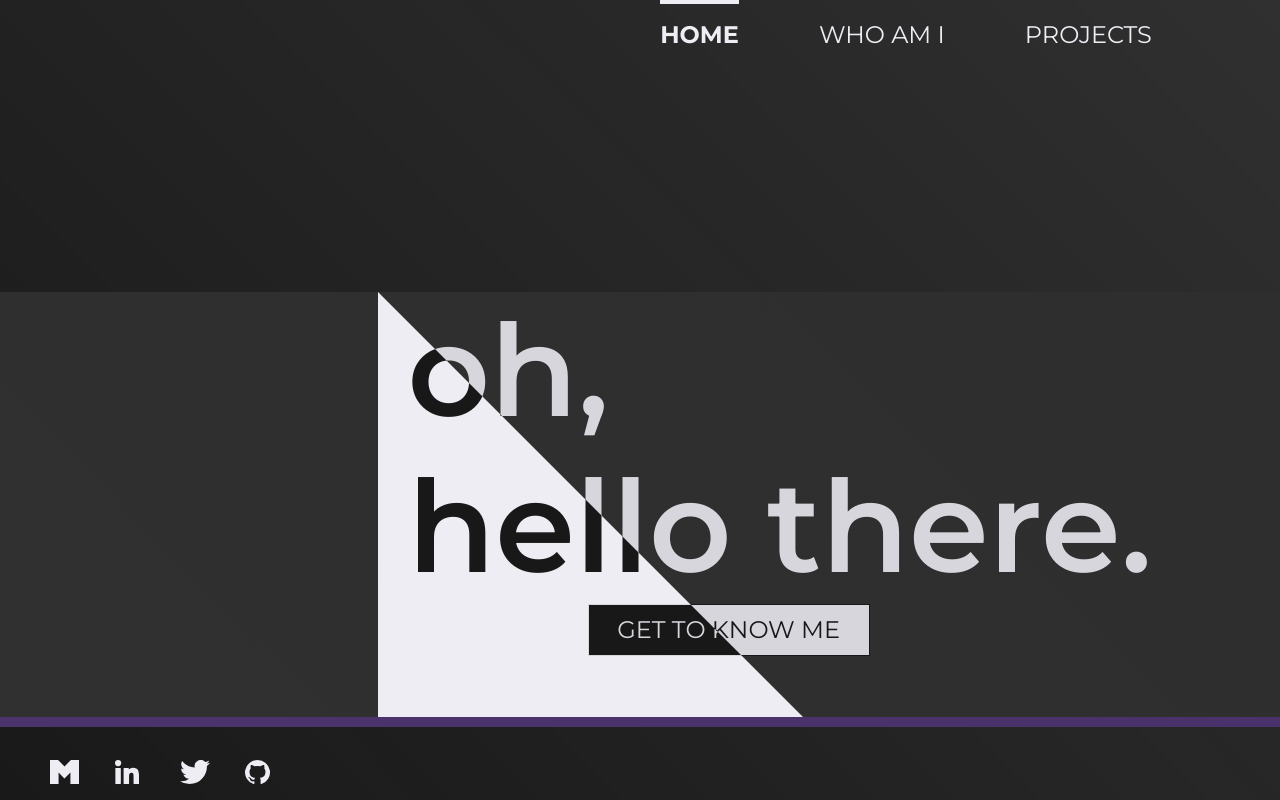
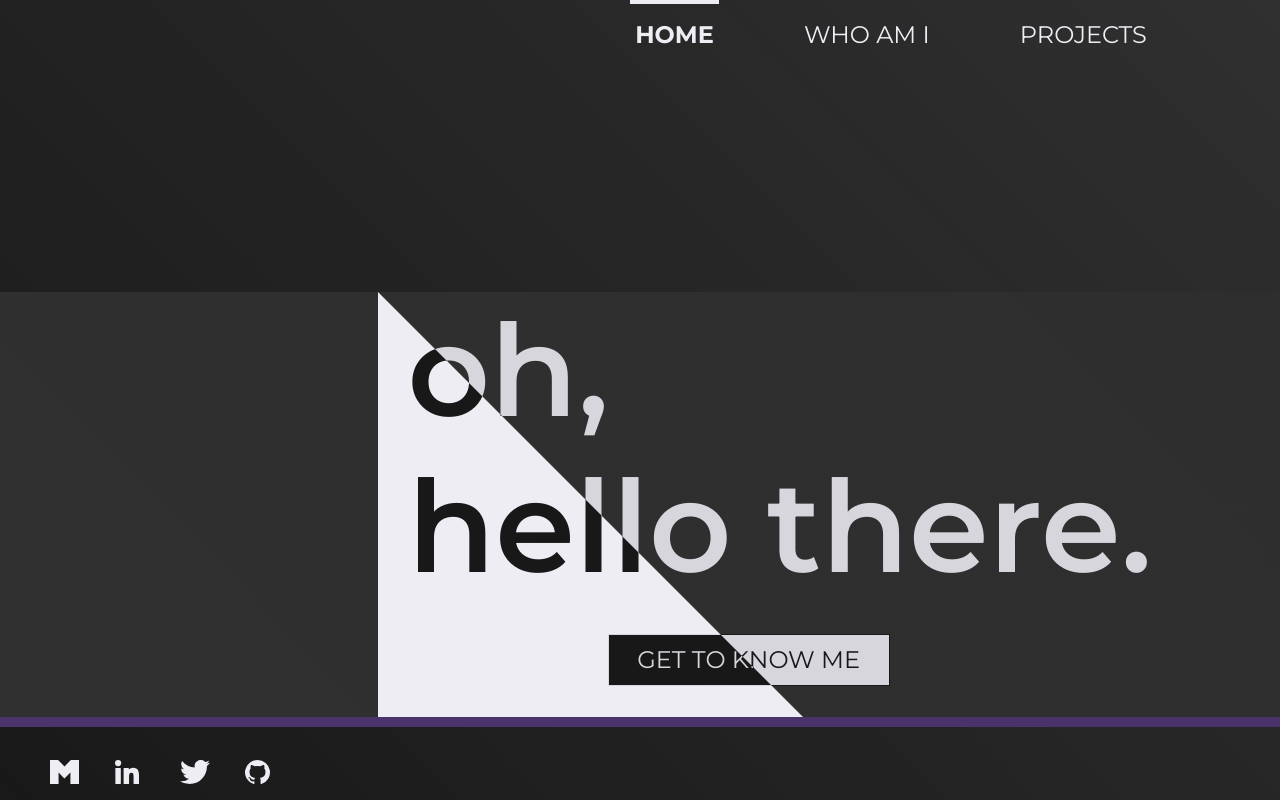
Before and after one commit to Kodziak/portflio, a Vue app: page / in a window 1280 px wide. Built offline with nearby package versions, Linux system fonts and the light colour scheme.

Commit message:
Add hover to menu buttons and change class charge off background.

```diff
--- a/src/App.vue
+++ b/src/App.vue
@@ -177,7 +177,7 @@ header {
   .menu {
     grid-column: 3 / 13;
     justify-self: end;
-    margin-top: 20px;
+    // margin-top: 20px;
 
     @include mediaSmartfon {
       display: none;
@@ -189,8 +189,6 @@ header {
       flex-direction: column;
       justify-content: center;
       position: absolute;
-      height: 100vh;
-      width: 100vw;
       z-index: 99;
       margin-top: 0;
       animation: fadeInOut 1s ease-in-out;
@@ -206,10 +204,9 @@ header {
         position: absolute;
         width: 100%;
         height: 4px;
-        top: -20px;
-        // opacity: 1;
+        top: 0;
+        right: 0;
         background: $text-basic-color;
-        // transition: opacity 1s ease-in-out;
         // TODO: Add effet on click. Old element - remove bar smoothly, clicked element add bar smoothly
       }
     }
@@ -221,7 +218,13 @@ header {
     &-btn {
       position: relative;
       font-size: 24px;
+      padding: 20px 5px 10px;
       cursor: pointer;
+
+      &:hover {
+        background: lighten($background-color, 10%);
+        border-radius: 4px;
+      }
     }
 
     &-btn:nth-child(2) {
@@ -339,18 +342,8 @@ h2 {
   }
 }
 
-.wrapper--grid {
-  height: 90%;
-  display: grid;
-  grid-template-columns: 2% repeat(12, 7%) 2%;
-  grid-column-gap: 1%;
-  grid-template-rows: 2% repeat(12, 7%) 2%;
-  grid-row-gap: 1%;
+.wrapper--background {
   position: relative;
-
-  @include mediaSmartfon {
-    grid-column-start: 1;
-  }
 
   &:before {
     content: "";
@@ -367,6 +360,19 @@ h2 {
     width: 100%;
     background: $shadow-color;
     z-index: 1;
+  }
+}
+
+.wrapper--grid {
+  height: 90%;
+  display: grid;
+  grid-template-columns: 2% repeat(12, 7%) 2%;
+  grid-column-gap: 1%;
+  grid-template-rows: 2% repeat(12, 7%) 2%;
+  grid-row-gap: 1%;
+
+  @include mediaSmartfon {
+    grid-column-start: 1;
   }
 }
 
--- a/src/views/Home.vue
+++ b/src/views/Home.vue
@@ -1,5 +1,5 @@
 <template>
-  <div class="home wrapper--grid">
+  <div class="home wrapper--grid wrapper--background">
     <div class="home__content">
       <div class="triangle"></div>
       <h1>oh, <br />hello there.</h1>
@@ -37,7 +37,7 @@ export default {
 @import "../configs/_config";
 
 .home {
-  &.wrapper--grid {
+  &.wrapper--background {
     &:before {
       height: 435px;
       top: 35%;
@@ -59,6 +59,7 @@ export default {
 
     .triangle {
       position: absolute;
+      // top: 40px;
       left: -30px;
       width: 0;
       height: 0;
@@ -73,13 +74,13 @@ export default {
     }
 
     h1 {
-      // margin-bottom: 40px;
+      margin-bottom: 30px;
       mix-blend-mode: difference;
     }
 
     .btn {
       mix-blend-mode: difference;
-      margin-left: 180px;
+      margin-left: 200px;
 
       &:after {
         opacity: 0;
--- a/src/views/WhoAmI.vue
+++ b/src/views/WhoAmI.vue
@@ -1,5 +1,5 @@
 <template>
-  <div class="whoami wrapper--grid">
+  <div class="whoami wrapper--grid wrapper--background">
     <div class="whoami__header">
       <h2>WHO</h2>
     </div>
@@ -62,8 +62,8 @@ export default {
 
 <style lang="scss">
 @import "../configs/_config";
-
-.wrapper--grid {
+.whoami {
+  &.wrapper--background {
     &:before {
       height: 500px;
       top: 23%;
@@ -74,7 +74,6 @@ export default {
     }
   }
 
-.whoami {
   &__header {
     grid-column: 3 / 13;
     grid-row: 2 / 2;
```
Lines whose indentation alone changed are shown as unchanged.
